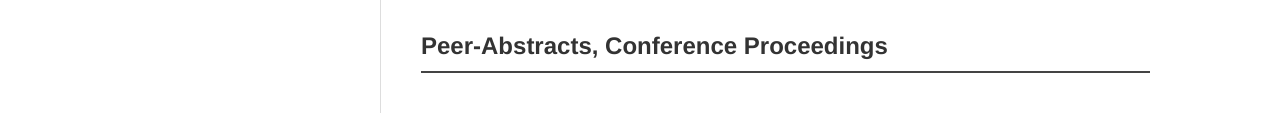
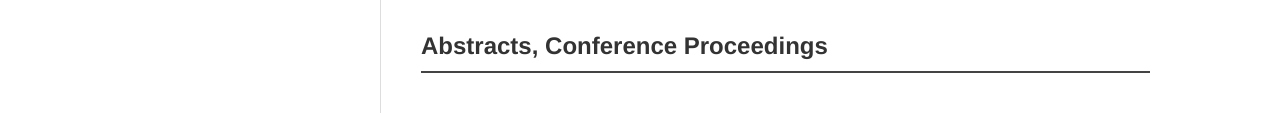
Before and after one commit to chenpengcheng66/chenpengcheng66.github.io, a plain HTML site: page index.html in a window 1280 px wide. Shown: the part 539-652 px from the top of the page. Drawn offline with Linux system fonts and the light colour scheme; no server answers.

Commit message:
Update index.html

```diff
--- a/index.html
+++ b/index.html
@@ -54,7 +54,7 @@
       </section>
 
       <section>
-        <h2>Peer-Abstracts, Conference Proceedings</h2>
+        <h2>Abstracts, Conference Proceedings</h2>
         <table class="paper-list"></table>
       </section>
 
```
